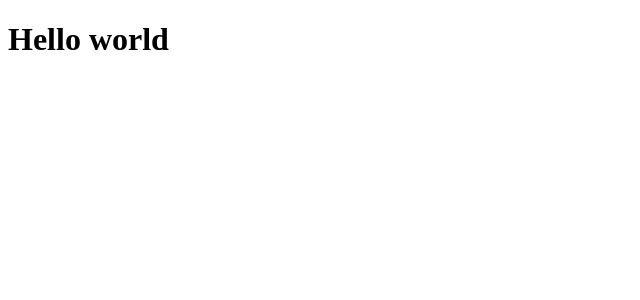
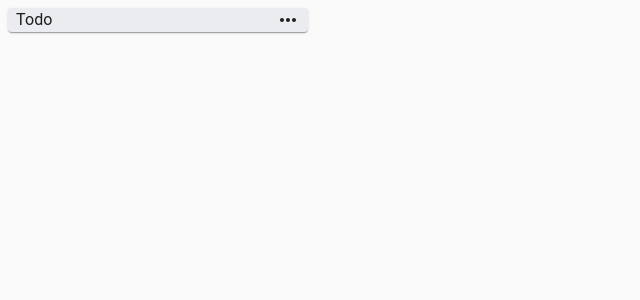
Before and after one commit to chensokheng123/clone_trello, a React (Create React App) app: page / in a window 1280 px wide. Shown: the top 300 px of the page, without its empty margins (0-640 px from the left). Built offline with nearby package versions, Linux system fonts and the light colour scheme.

Commit message:
:tada: finish list component

```diff
--- a/src/App.js
+++ b/src/App.js
@@ -1,11 +1,9 @@
 import React from 'react';
-
-function App() {
+import List from './components/List/List';
+export default function App() {
   return (
     <div>
-      <h1>Hello world</h1>
+      <List />
     </div>
   );
 }
-
-export default App;
--- /dev/null
+++ b/src/components/List/List.js
@@ -0,0 +1,23 @@
+import React from 'react';
+import { Paper, Typography, CssBaseline } from '@material-ui/core';
+import { makeStyles } from '@material-ui/core/styles';
+import Title from './Title';
+
+const useStyle = makeStyles((theme) => ({
+  root: {
+    width: '300px',
+    backgroundColor: '#EBECF0',
+    marginLeft: theme.spacing(1),
+  },
+}));
+export default function List() {
+  const classes = useStyle();
+  return (
+    <div>
+      <Paper className={classes.root}>
+        <CssBaseline />
+        <Title />
+      </Paper>
+    </div>
+  );
+}
--- /dev/null
+++ b/src/components/List/Title.js
@@ -0,0 +1,51 @@
+import React, { useState } from 'react';
+import { Typography, InputBase } from '@material-ui/core';
+import { makeStyles } from '@material-ui/core/styles';
+import MoreHorizIcon from '@material-ui/icons/MoreHoriz';
+
+const useStyle = makeStyles((theme) => ({
+  editableTitleContainer: {
+    margin: theme.spacing(1),
+    display: 'flex',
+  },
+  editableTitle: {
+    flexGrow: 1,
+  },
+  input: {
+    margin: theme.spacing(1),
+    '&:focus': {
+      background: '#ddd',
+    },
+  },
+}));
+export default function Title() {
+  const [open, setOpen] = useState(false);
+  const classes = useStyle();
+
+  return (
+    <div>
+      {open ? (
+        <div>
+          <InputBase
+            value="Todo"
+            inputProps={{
+              className: classes.input,
+            }}
+            fullWidth
+            onBlur={() => setOpen(!open)}
+          />
+        </div>
+      ) : (
+        <div className={classes.editableTitleContainer}>
+          <Typography
+            onClick={() => setOpen(!open)}
+            className={classes.editableTitle}
+          >
+            Todo
+          </Typography>
+          <MoreHorizIcon />
+        </div>
+      )}
+    </div>
+  );
+}
```
Also changed, not shown: 1 other file (tests, documents, lock files or other folders).
